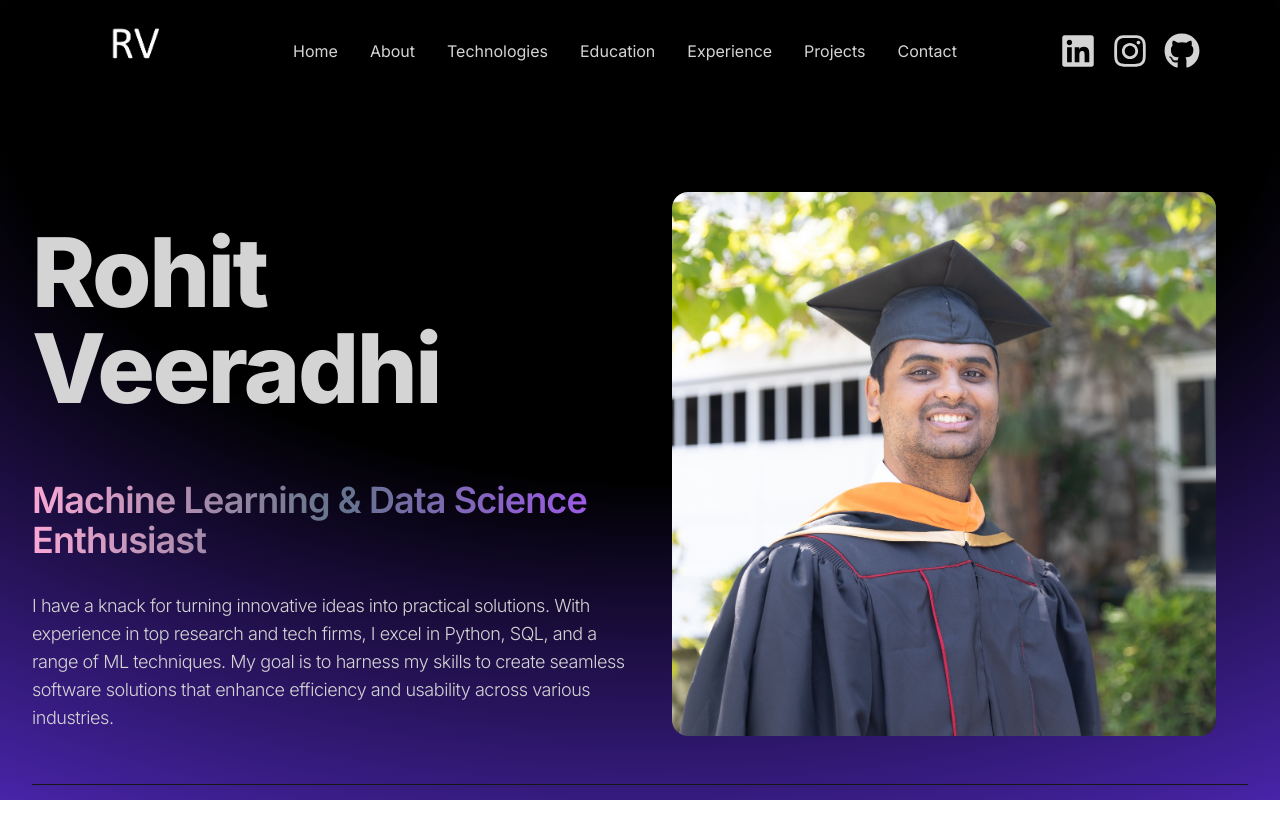
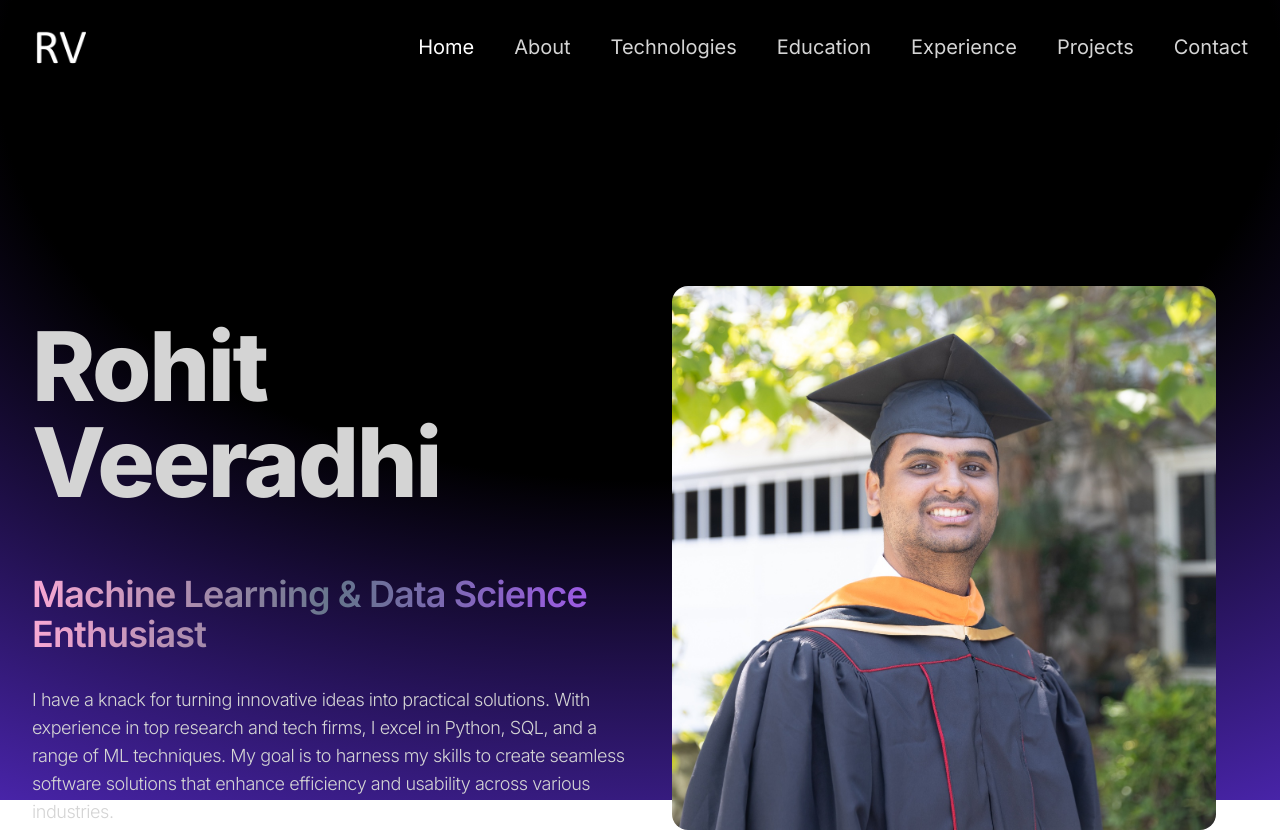
Before and after one commit to Rohit04121998/portfolio, a React (Vite) app: page / in a window 1280 px wide. Shown: the top 832 px of the page. Built offline with nearby package versions, Linux system fonts and the light colour scheme.

Commit message:
update footer and fixed bugs

```diff
--- a/src/App.jsx
+++ b/src/App.jsx
@@ -6,6 +6,7 @@ import { Experience } from "./components/Experience";
 import { Projects } from "./components/Projects";
 import { Contact } from "./components/Contact";
 import Education from "./components/Education";
+import { Footer } from "./components/Footer";
 
 const App = () => {
   return (
@@ -22,6 +23,7 @@ const App = () => {
         <Experience />
         <Projects />
         <Contact />
+        <Footer />
       </div>
     </div>
   );
--- a/src/components/About.jsx
+++ b/src/components/About.jsx
@@ -4,7 +4,7 @@ import { motion } from "framer-motion";
 
 const About = () => {
   return (
-    <div className="border-b border-neutral-900 pb-4" id="about">
+    <div className="pb-4" id="about">
       <h1 className="my-20 text-center text-5xl font-semibold">
         About
         <span className="text-neutral-500"> Me</span>
--- a/src/components/Contact.jsx
+++ b/src/components/Contact.jsx
@@ -5,7 +5,7 @@ export const Contact = () => {
   const gmailUrl = `https://mail.google.com/mail/?view=cm&fs=1&to=${CONTACT.email}`;
 
   return (
-    <div className="border-b border-neutral-900 pb-4" id="contact">
+    <div className="pb-4" id="contact">
       <motion.h1
         whileInView={{ opacity: 1, y: 0 }}
         initial={{ opacity: 0, y: -100 }}
--- a/src/components/Education.jsx
+++ b/src/components/Education.jsx
@@ -3,7 +3,7 @@ import { motion } from "framer-motion";
 
 export const Education = () => {
   return (
-    <div className="border-b border-neutral-900 pb-4" id="education">
+    <div className="pb-4" id="education">
       <motion.h1
         whileInView={{ opacity: 1, y: 0 }}
         initial={{ opacity: 0, y: -100 }}
--- a/src/components/Experience.jsx
+++ b/src/components/Experience.jsx
@@ -3,7 +3,7 @@ import { motion } from "framer-motion";
 
 export const Experience = () => {
   return (
-    <div className="border-b border-neutral-900 pb-4" id="experience">
+    <div className="pb-4" id="experience">
       <motion.h1
         whileInView={{ opacity: 1, y: 0 }}
         initial={{ opacity: 0, y: -100 }}
--- /dev/null
+++ b/src/components/Footer.jsx
@@ -0,0 +1,36 @@
+import { socialMedia } from "../constants";
+import { FaLinkedin, FaGithub, FaInstagram, FaFacebook } from "react-icons/fa";
+
+const iconMapping = {
+  in: <FaInstagram />,
+  fb: <FaFacebook />,
+  gh: <FaGithub />,
+  li: <FaLinkedin />,
+};
+
+export const Footer = () => {
+  return (
+    <section className="flex justify-center items-center py-6 flex-col">
+      <div className="flex w-full flex-col items-center justify-between pt-6 md:flex-row">
+        <p className="text-center font-poppins text-[15px] font-normal leading-[27px] text-white py-6">
+          Copyright Ⓒ 2024 Rohit Veeradhi. All Rights Reserved.
+        </p>
+
+        <div className="mt-6 flex flex-row md:mt-0">
+          {socialMedia.map((social, index) => (
+            <a
+              href={social.link}
+              className={`cursor-pointer object-contain text-3xl ${
+                index !== socialMedia.length - 1 ? "mr-10" : "mr-0"
+              }`}
+              target="_blank"
+              rel="noopener noreferrer"
+            >
+              {iconMapping[social.id]}
+            </a>
+          ))}
+        </div>
+      </div>
+    </section>
+  );
+};
--- a/src/components/Hero.jsx
+++ b/src/components/Hero.jsx
@@ -13,7 +13,7 @@ const container = (delay) => ({
 
 const Hero = () => {
   return (
-    <div className="border-b border-neutral-900 pb-4 lg:mb-35 mt-40" id="hero">
+    <div className="pb-4 lg:mb-35 mt-40" id="hero">
       <div className="flex flex-wrap">
         <div className="w-full lg:w-1/2">
           <div className="flex flex-col items-center lg:items-start">
--- a/src/components/Navbar.jsx
+++ b/src/components/Navbar.jsx
@@ -1,118 +1,73 @@
-import logo from "../assets/RVLogo.png";
-import { FaLinkedin, FaGithub, FaInstagram } from "react-icons/fa";
-import { Link } from "react-scroll";
+import logo from "../assets/RVIcon.png";
+import { scroller } from "react-scroll";
+import { useState } from "react";
+import { navLinks } from "../constants";
+import close from "../assets/close.svg";
+import menu from "../assets/menu.svg";
 
 const Navbar = () => {
+  const [active, setActive] = useState("Home");
+  const [toggle, setToggle] = useState(false);
+
+  const scrollWithOffset = (sectionId) => {
+    scroller.scrollTo(sectionId, {
+      duration: 1500,
+      delay: 0,
+      smooth: "easeInOutQuart",
+      offset: -70,
+    });
+  };
+
   return (
-    <div className="fixed top-0 left-20 right-20">
-      <nav className="mb-20 flex items-center justify-between z-100 bg-black bg-opacity-85">
-        {/* Logo */}
-        <div className="flex flex-shrink-0 items-center">
-          <img className="w-[110px]" src={logo} alt="logo" />
-        </div>
+    <nav className="navbar mb-20 flex w-full items-center justify-between py-6 bg-black bg-opacity-95">
+      <img src={logo} alt="hoobank" className="w-[60px]" />
 
-        {/* Centered Navigation Links */}
-        <div className="flex-1 flex justify-center items-center">
-          <div className="flex gap-8">
-            <Link
-              to="hero"
-              smooth={true}
-              duration={500}
-              spy={true}
-              offset={-100}
-              className="cursor-pointer"
+      <ul className="hidden flex-1 list-none items-center justify-end lg:flex md:hidden sm:hidden">
+        {navLinks.map((nav, index) => (
+          <li
+            key={nav.link}
+            className={`cursor-pointer font-poppins text-[20px] font-normal ${
+              active === nav.name ? "text-white" : "text-dimWhite"
+            } ${index === navLinks.length - 1 ? "mr-0" : "mr-10"}`}
+            onClick={() => {
+              setActive(nav.name);
+              scrollWithOffset(nav.link);
+            }}
           >
-              Home
-            </Link>
-            <Link
-              to="about"
-              smooth={true}
-              duration={500}
-              spy={true}
-              offset={-100}
-              className="cursor-pointer"
+            <a href={`#${nav.link}`}>{nav.name}</a>
+          </li>
+        ))}
+      </ul>
+
+      <div className="flex flex-1 items-center justify-end lg:hidden md:flex sm:flex">
+        <img
+          src={toggle ? close : menu}
+          alt="menu"
+          className="h-[28px] w-[28px] object-contain"
+          onClick={() => setToggle(!toggle)}
+        />
+
+        <div
+          className={`${
+            !toggle ? "hidden" : "flex"
+          } bg-black bg-opacity-95 sidebar absolute right-0 top-20 mx-4 my-2 min-w-[170px] rounded-xl p-6`}
         >
-              About
-            </Link>
-            <Link
-              to="technologies"
-              smooth={true}
-              duration={500}
-              spy={true}
-              offset={-100}
-              className="cursor-pointer"
+          <ul className="flex flex-1 list-none flex-col items-start justify-end">
+            {navLinks.map((nav, index) => (
+              <li
+                key={nav.link}
+                className={`cursor-pointer font-poppins text-[20px] font-medium ${
+                  active === nav.name ? "text-white" : "text-dimWhite"
+                } ${index === navLinks.length - 1 ? "mb-0" : "mb-4"}`}
+                onClick={() => setActive(nav.name)}
               >
-              Technologies
-            </Link>
-            <Link
-              to="education"
-              smooth={true}
-              duration={500}
-              spy={true}
-              offset={-100}
-              className="cursor-pointer"
-            >
-              Education
-            </Link>
-            <Link
-              to="experience"
-              smooth={true}
-              duration={500}
-              spy={true}
-              offset={-100}
-              className="cursor-pointer"
-            >
-              Experience
-            </Link>
-            <Link
-              to="projects"
-              smooth={true}
-              duration={500}
-              spy={true}
-              offset={-100}
-              className="cursor-pointer"
-            >
-              Projects
-            </Link>
-            <Link
-              to="contact"
-              smooth={true}
-              duration={500}
-              spy={true}
-              offset={-100}
-              className="cursor-pointer"
-            >
-              Contact
-            </Link>
+                <a href={`#${nav.link}`}>{nav.name}</a>
+              </li>
+            ))}
+          </ul>
         </div>
       </div>
-
-        {/* Social Media Icons */}
-        <div className="flex gap-4 text-4xl">
-          <a
-            href="https://www.linkedin.com/in/rohit-veeradhi/"
-            target="_blank"
-            rel="noopener noreferrer"
-          >
-            <FaLinkedin />
-          </a>
-          <a
-            href="https://www.instagram.com/its_rohit_da/"
-            target="_blank"
-            rel="noopener noreferrer"
-          >
-            <FaInstagram />
-          </a>
-          <a
-            href="https://github.com/Rohit04121998"
-            target="_blank"
-            rel="noopener noreferrer"
-          >
-            <FaGithub />
-          </a>
-        </div>
     </nav>
-    </div>
   );
 };
 
--- a/src/components/Projects.jsx
+++ b/src/components/Projects.jsx
@@ -4,7 +4,7 @@ import { FaGithub } from "react-icons/fa";
 
 export const Projects = () => {
   return (
-    <div className="border-b border-neutral-900 pb-4" id="projects">
+    <div className="pb-4" id="projects">
       <motion.h1
         whileInView={{ opacity: 1, y: 0 }}
         initial={{ opacity: 0, y: -100 }}
--- a/src/components/Technologies.jsx
+++ b/src/components/Technologies.jsx
@@ -24,7 +24,7 @@ const iconVariants = (duration) => ({
 
 const Technologies = () => {
   return (
-    <div className="border-b border-neutral-800 pb-24" id="technologies">
+    <div className="pb-24" id="technologies">
       <motion.h1
         whileInView={{ opacity: 1, y: 0 }}
         initial={{ opacity: 0, y: -100 }}
--- a/src/constants/index.js
+++ b/src/constants/index.js
@@ -97,3 +97,53 @@ export const CONTACT = {
   phoneNo: "+1 (213) 373-0506 ",
   email: "rohit.veeradhi@gmail.com",
 };
+
+export const navLinks = [
+  {
+    name: "Home",
+    link: "hero",
+  },
+  {
+    name: "About",
+    link: "about",
+  },
+  {
+    name: "Technologies",
+    link: "technologies",
+  },
+  {
+    name: "Education",
+    link: "education",
+  },
+  {
+    name: "Experience",
+    link: "experience",
+  },
+  {
+    name: "Projects",
+    link: "projects",
+  },
+  {
+    name: "Contact",
+    link: "contact",
+  },
+];
+
+export const socialMedia = [
+  {
+    id: "in",
+    link: "https://www.instagram.com/its_rohit_da/",
+  },
+  {
+    id: "fb",
+    link: "https://www.facebook.com/rohit.veeradhi/",
+  },
+  {
+    id: "gh",
+    link: "https://github.com/Rohit04121998",
+  },
+  {
+    id: "li",
+    link: "https://www.linkedin.com/in/rohit-veeradhi/",
+  },
+];
--- a/src/index.css
+++ b/src/index.css
@@ -16,3 +16,21 @@
   -ms-overflow-style: none;
   scrollbar-width: none;
 }
+
+.bg-black-gradient {
+  background: linear-gradient(
+    144.39deg,
+    #ffffff -278.56%,
+    #6d6d6d -78.47%,
+    #11101d 91.61%
+  );
+}
+
+.bg-black-gradient-2 {
+  background: linear-gradient(
+    -168.39deg,
+    #ffffff -278.56%,
+    #6d6d6d -78.47%,
+    #11101d 91.61%
+  );
+}
```
Also changed, not shown: src/assets/close.svg (added), src/assets/menu.svg (added). Lines whose indentation alone changed are shown as unchanged.
